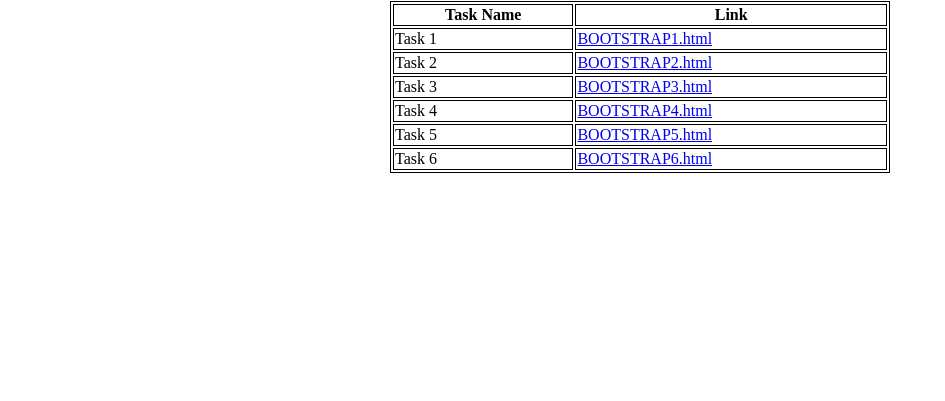
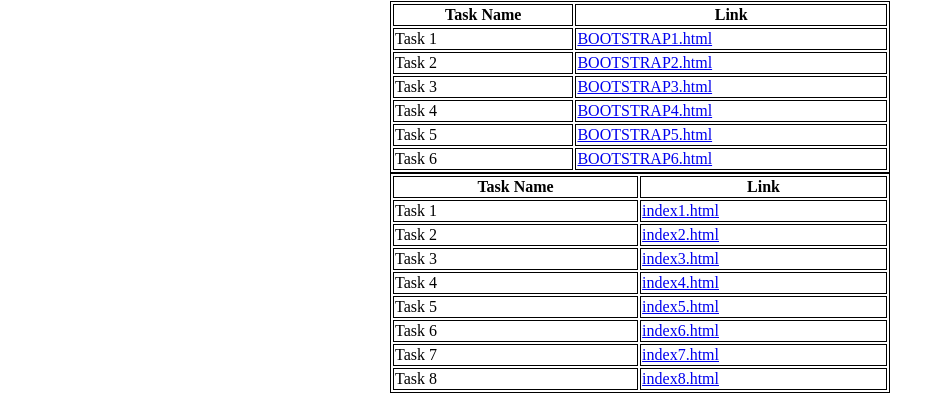
Before and after one commit to vijaysankarreddy/Tasks, a plain HTML site: page index.html in a window 1280 px wide. Shown: the part 399-800 px from the top of the page, without its empty margins (0-945 px from the left). Drawn offline with Linux system fonts and the light colour scheme.

Commit message:
Update index.html

```diff
--- a/index.html
+++ b/index.html
@@ -5,6 +5,11 @@
     <meta name="viewport" content="width=device-width, initial-scale=1.0">
     <title>My Tasks</title>
     <style>
+        .jsdiv{
+           display:block;
+           width:500px;
+           margin:0 auto;
+       }
        .htmldiv{
            display:block;
            width:500px;
@@ -83,7 +88,46 @@
             </tr>
         </table>
     </div>
-
+    <div class="jsdiv">
+        <table>
+            <tr>
+                <th>Task Name</th>
+                <th>Link</th>
+            </tr>
+            <tr>
+                <td>Task 1</td>
+                <td><a href="index1.html">index1.html</a></td>
+            </tr>
+            <tr>
+                <td>Task 2</td>
+                <td><a href="index2.html">index2.html</a></td>
+            </tr>
+            <tr>
+                <td>Task 3</td>
+                <td><a href="index3.html">index3.html</a></td>
+            </tr>
+            <tr>
+                <td>Task 4</td>
+                <td><a href="index4.html">index4.html</a></td>
+            </tr>
+            <tr>
+                <td>Task 5</td>
+                <td><a href="index5.html">index5.html</a></td>
+            </tr>
+            <tr>
+                <td>Task 6</td>
+                <td><a href="index6.html">index6.html</a></td>
+            </tr>
+            <tr>
+                <td>Task 7</td>
+                <td><a href="index7.html">index7.html</a></td>
+            </tr>
+            <tr>
+                <td>Task 8</td>
+                <td><a href="index8.html">index8.html</a></td>
+            </tr>
+        </table>
+    </div>
 
 
 </body>
```
